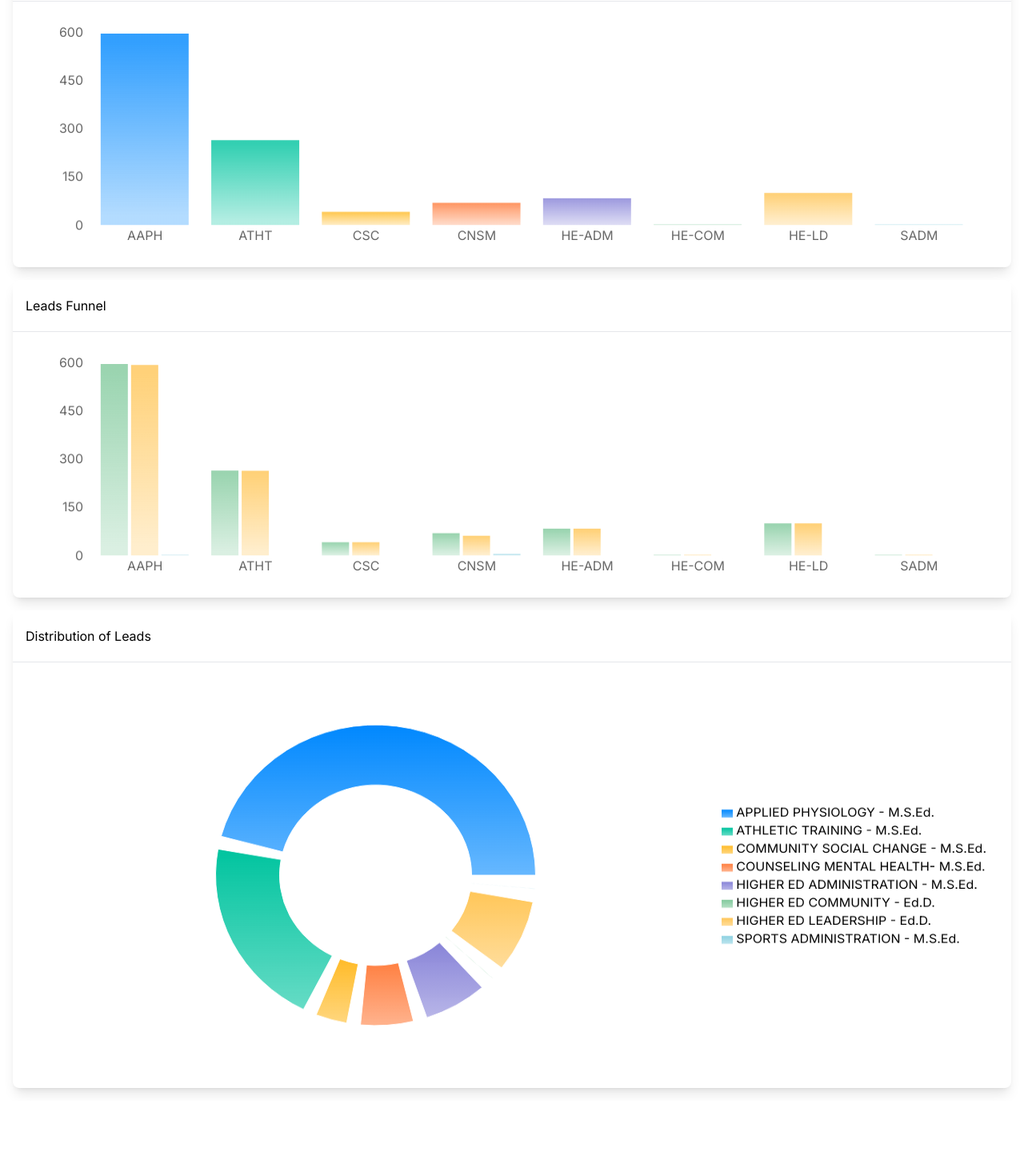
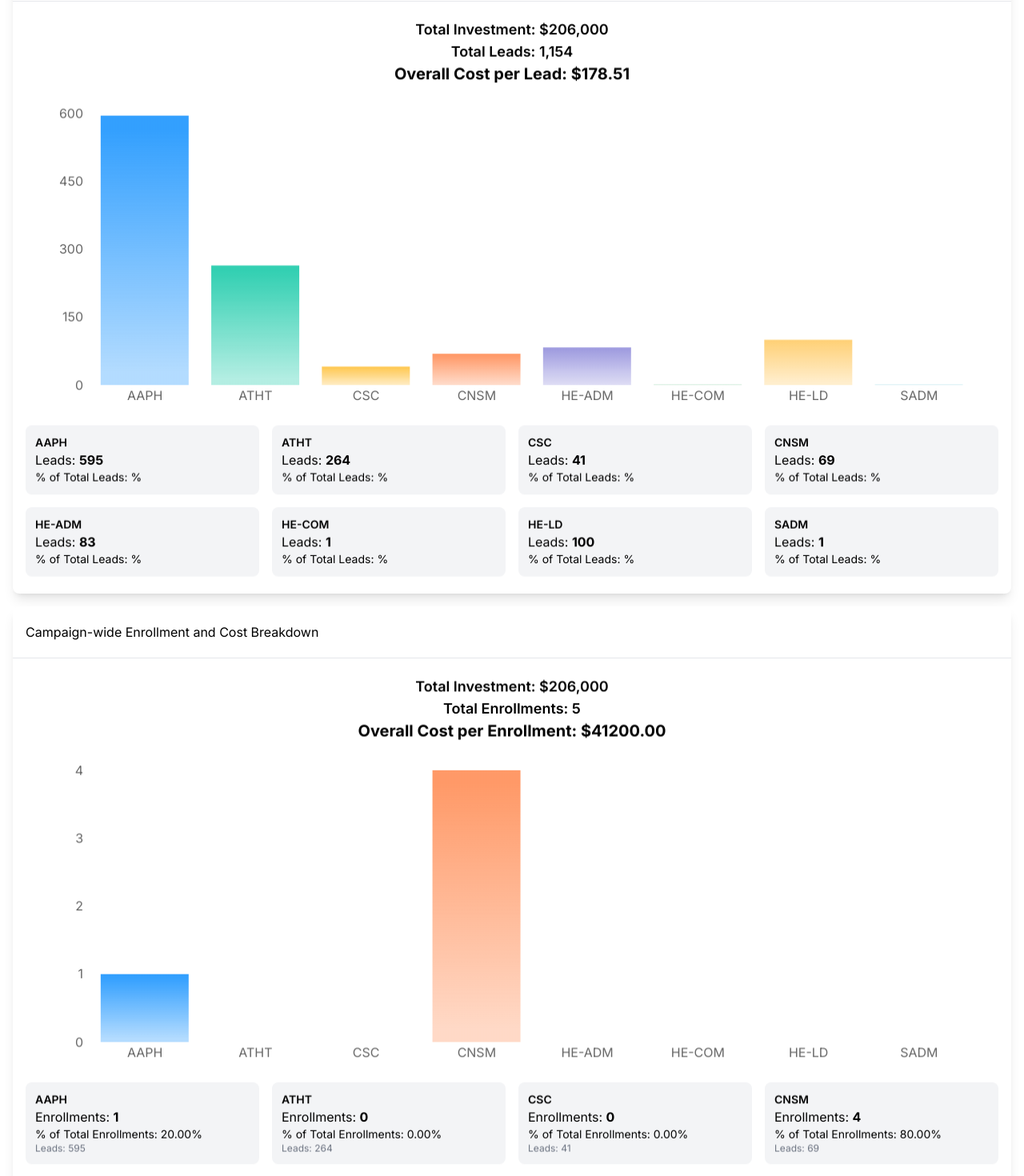
Before and after one commit to leonelSantos/marketing-dashboard, a React (Create React App) app: page / in a window 1280 px wide. Shown: the part 220-1690 px from the top of the page at 80% size. Before the commit the page ends 1596 px from the top, so only its background shows below. Built offline with nearby package versions, Linux system fonts and the light colour scheme.

Commit message:
refactor: Update program enrolled, dataset link, and title in App.js

```diff
--- a/src/App.js
+++ b/src/App.js
@@ -21,6 +21,20 @@ const pieData = fullData.filter(item => item.leads > 0).map(item => ({
   leads: item.leads
 }));
 
+const TOTAL_INVESTMENT = 206000;
+const TOTAL_LEADS = 1154;
+const TOTAL_ENROLLED = fullData.reduce((sum, item) => sum + item.enrolled, 0);
+const COST_PER_LEAD = TOTAL_INVESTMENT / TOTAL_LEADS;
+const COST_PER_ENROLLMENT = TOTAL_INVESTMENT / TOTAL_ENROLLED;
+
+const dataWithEnrollmentBreakdown = fullData.map(item => ({
+  ...item,
+  costPerLead: COST_PER_LEAD.toFixed(2),
+  costPerEnrollment: item.enrolled > 0 ? (TOTAL_INVESTMENT * (item.enrolled / TOTAL_ENROLLED) / item.enrolled).toFixed(2) : 'N/A',
+  totalEnrollmentCost: (item.enrolled * COST_PER_ENROLLMENT).toFixed(2),
+  percentageOfEnrollments: ((item.enrolled / TOTAL_ENROLLED) * 100).toFixed(2)
+}));
+
 const COLORS = ['#0088FE', '#00C49F', '#FFBB28', '#FF8042', '#8884D8', '#82ca9d', '#ffc658', '#8dd1e1'];
 
 const Dashboard = () => {
@@ -39,22 +53,36 @@ const Dashboard = () => {
         </button>
       </div>
       <Card className="shadow-lg">
-        <CardHeader>Leads by Campaign</CardHeader>
+        <CardHeader>Campaign-wide Lead Generation and Cost Breakdown</CardHeader>
         <CardContent className="transform rotate-x-10 perspective-1000">
-          <ResponsiveContainer width="100%" height={300}>
-            <BarChart data={fullData} margin={{ top: 20, right: 30, left: 20, bottom: 5 }}>
+          <div className="mb-4 text-center">
+            <p className="text-lg font-semibold">Total Investment: ${TOTAL_INVESTMENT.toLocaleString()}</p>
+            <p className="text-lg font-semibold">Total Leads: {TOTAL_LEADS.toLocaleString()}</p>
+            <p className="text-xl font-bold">Overall Cost per Lead: ${COST_PER_LEAD.toFixed(2)}</p>
+          </div>
+          <ResponsiveContainer width="100%" height={400}>
+            <BarChart data={dataWithEnrollmentBreakdown} margin={{ top: 20, right: 30, left: 20, bottom: 5 }}>
               <XAxis dataKey="name" axisLine={false} tickLine={false} />
               <YAxis axisLine={false} tickLine={false} />
-              <Tooltip />
-
-              <Bar dataKey="leads" fill="#8884d8">
-                {fullData.map((entry, index) => (
-                  <Cell key={`cell-${index}`} fill={`url(#colorGradient-${index})`} />
+              <Tooltip content={({ active, payload, label }) => {
+                if (active && payload && payload.length) {
+                  return (
+                    <div className="bg-white p-2 border rounded shadow">
+                      <p className="font-bold">{label}</p>
+                      <p>Leads: {payload[0].value}</p>
+                    </div>
+                  );
+                }
+                return null;
+              }} />
+              <Bar dataKey="leads" fill="#82ca9d">
+                {dataWithEnrollmentBreakdown.map((entry, index) => (
+                  <Cell key={`cell-${index}`} fill={`url(#leadsBreakdownGradient-${index})`} />
                 ))}
               </Bar>
               <defs>
-                {fullData.map((entry, index) => (
-                  <linearGradient id={`colorGradient-${index}`} x1="0" y1="0" x2="0" y2="1" key={`gradient-${index}`}>
+                {dataWithEnrollmentBreakdown.map((entry, index) => (
+                  <linearGradient id={`leadsBreakdownGradient-${index}`} x1="0" y1="0" x2="0" y2="1" key={`leadsBreakdownGradient-${index}`}>
                     <stop offset="5%" stopColor={COLORS[index % COLORS.length]} stopOpacity={0.8}/>
                     <stop offset="95%" stopColor={COLORS[index % COLORS.length]} stopOpacity={0.3}/>
                   </linearGradient>
@@ -62,37 +90,67 @@ const Dashboard = () => {
               </defs>
             </BarChart>
           </ResponsiveContainer>
+          <div className="mt-4 grid grid-cols-1 md:grid-cols-2 lg:grid-cols-4 gap-4">
+            {dataWithEnrollmentBreakdown.map((item, index) => (
+              <div key={index} className="bg-gray-100 p-3 rounded-lg">
+                <h3 className="font-semibold text-sm">{item.name}</h3>
+                <p className="text-md">Leads: <span className="font-bold">{item.leads}</span></p>
+                <p className="text-sm">% of Total Leads: {item.percentageOfLeads}%</p>
+              </div>
+            ))}
+          </div>
         </CardContent>
       </Card>
 
       <Card className="shadow-lg">
-        <CardHeader>Leads Funnel</CardHeader>
+        <CardHeader>Campaign-wide Enrollment and Cost Breakdown</CardHeader>
         <CardContent className="transform rotate-x-10 perspective-1000">
-          <ResponsiveContainer width="100%" height={300}>
-            <BarChart data={fullData} margin={{ top: 20, right: 30, left: 20, bottom: 5 }}>
+          <div className="mb-4 text-center">
+            <p className="text-lg font-semibold">Total Investment: ${TOTAL_INVESTMENT.toLocaleString()}</p>
+            <p className="text-lg font-semibold">Total Enrollments: {TOTAL_ENROLLED.toLocaleString()}</p>
+            <p className="text-xl font-bold">Overall Cost per Enrollment: ${COST_PER_ENROLLMENT.toFixed(2)}</p>
+          </div>
+          <ResponsiveContainer width="100%" height={400}>
+            <BarChart data={dataWithEnrollmentBreakdown} margin={{ top: 20, right: 30, left: 20, bottom: 5 }}>
               <XAxis dataKey="name" axisLine={false} tickLine={false} />
               <YAxis axisLine={false} tickLine={false} />
-              <Tooltip />
-
-              <Bar dataKey="leads" fill="url(#colorLeads)" />
-              <Bar dataKey="cold" fill="url(#colorCold)" />
-              <Bar dataKey="enrolled" fill="url(#colorEnrolled)" />
+              <Tooltip content={({ active, payload, label }) => {
+                if (active && payload && payload.length) {
+                  return (
+                    <div className="bg-white p-2 border rounded shadow">
+                      <p className="font-bold">{label}</p>
+                      <p>Enrollments: {payload[0].value}</p>
+                      <p>Total Cost: ${(payload[0].value * COST_PER_ENROLLMENT).toFixed(2)}</p>
+                    </div>
+                  );
+                }
+                return null;
+              }} />
+              <Bar dataKey="enrolled" fill="#82ca9d">
+                {dataWithEnrollmentBreakdown.map((entry, index) => (
+                  <Cell key={`cell-${index}`} fill={`url(#enrollmentBreakdownGradient-${index})`} />
+                ))}
+              </Bar>
               <defs>
-                <linearGradient id="colorLeads" x1="0" y1="0" x2="0" y2="1">
-                  <stop offset="5%" stopColor="#82ca9d" stopOpacity={0.8}/>
-                  <stop offset="95%" stopColor="#82ca9d" stopOpacity={0.3}/>
-                </linearGradient>
-                <linearGradient id="colorCold" x1="0" y1="0" x2="0" y2="1">
-                  <stop offset="5%" stopColor="#ffc658" stopOpacity={0.8}/>
-                  <stop offset="95%" stopColor="#ffc658" stopOpacity={0.3}/>
-                </linearGradient>
-                <linearGradient id="colorEnrolled" x1="0" y1="0" x2="0" y2="1">
-                  <stop offset="5%" stopColor="#8dd1e1" stopOpacity={0.8}/>
-                  <stop offset="95%" stopColor="#8dd1e1" stopOpacity={0.3}/>
-                </linearGradient>
+                {dataWithEnrollmentBreakdown.map((entry, index) => (
+                  <linearGradient id={`enrollmentBreakdownGradient-${index}`} x1="0" y1="0" x2="0" y2="1" key={`enrollmentBreakdownGradient-${index}`}>
+                    <stop offset="5%" stopColor={COLORS[index % COLORS.length]} stopOpacity={0.8}/>
+                    <stop offset="95%" stopColor={COLORS[index % COLORS.length]} stopOpacity={0.3}/>
+                  </linearGradient>
+                ))}
               </defs>
             </BarChart>
           </ResponsiveContainer>
+          <div className="mt-4 grid grid-cols-1 md:grid-cols-2 lg:grid-cols-4 gap-4">
+            {dataWithEnrollmentBreakdown.map((item, index) => (
+              <div key={index} className="bg-gray-100 p-3 rounded-lg">
+                <h3 className="font-semibold text-sm">{item.name}</h3>
+                <p className="text-md">Enrollments: <span className="font-bold">{item.enrolled}</span></p>
+                <p className="text-sm">% of Total Enrollments: {item.percentageOfEnrollments}%</p>
+                <p className="text-xs text-gray-500">Leads: {item.leads}</p>
+              </div>
+            ))}
+          </div>
         </CardContent>
       </Card>
 
```
